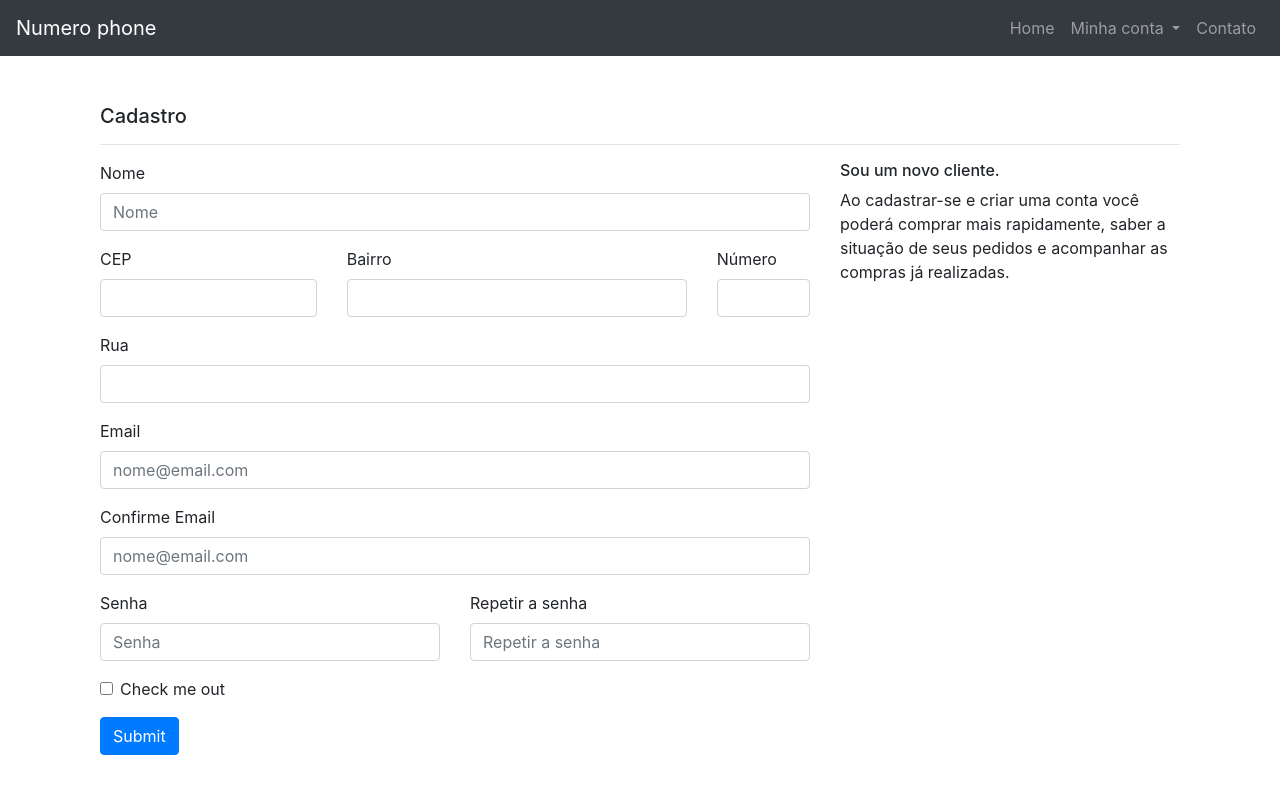
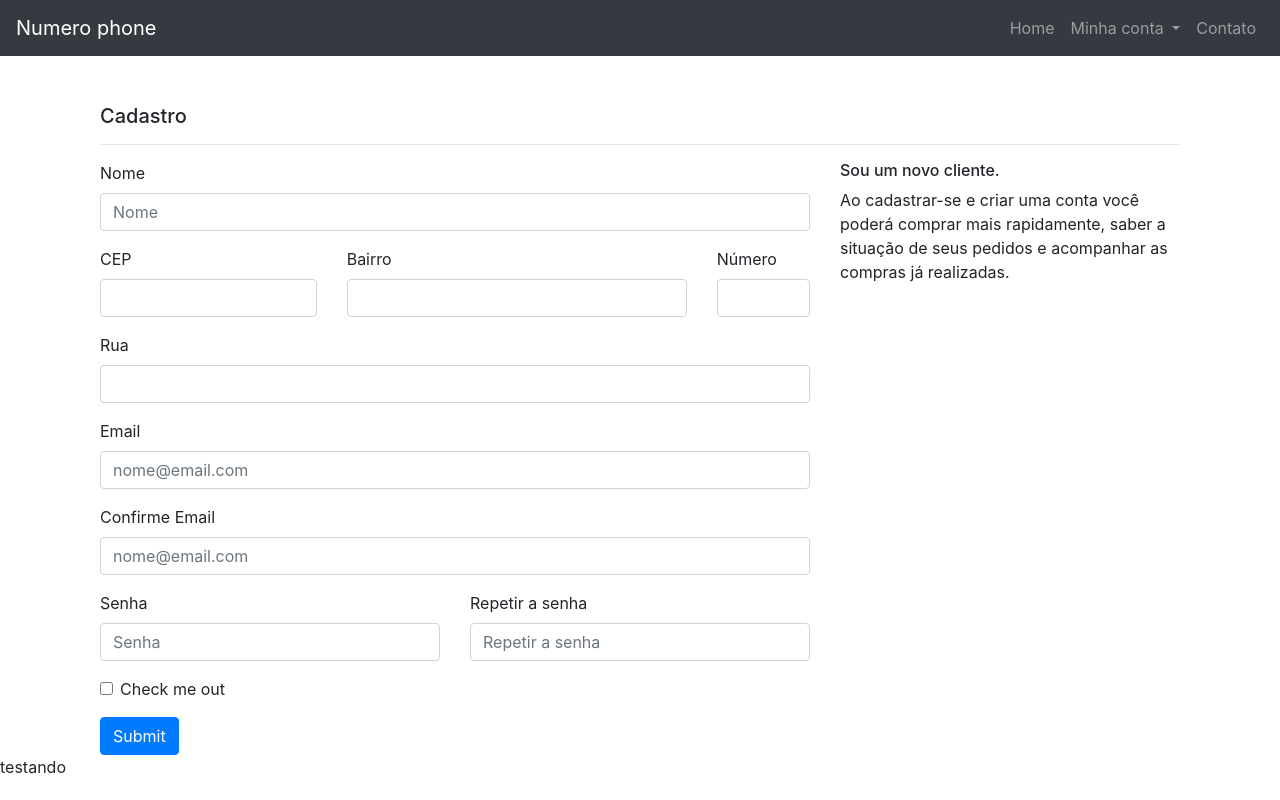
Before and after one commit to teoshg/TRBsite, an Angular app: page /cadastro in a window 1280 px wide. Built offline with nearby package versions, Linux system fonts and the light colour scheme.

Commit message:
testando

```diff
--- a/src/app/app.component.html
+++ b/src/app/app.component.html
@@ -31,3 +31,5 @@
 <div class="container">
   <router-outlet></router-outlet>
 </div>
+
+<p>testando</p>
```
